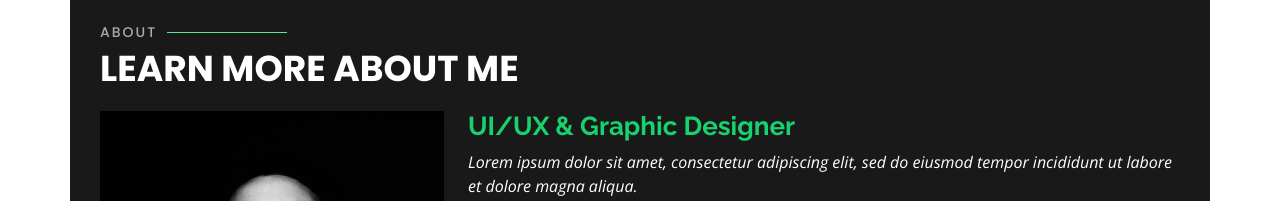
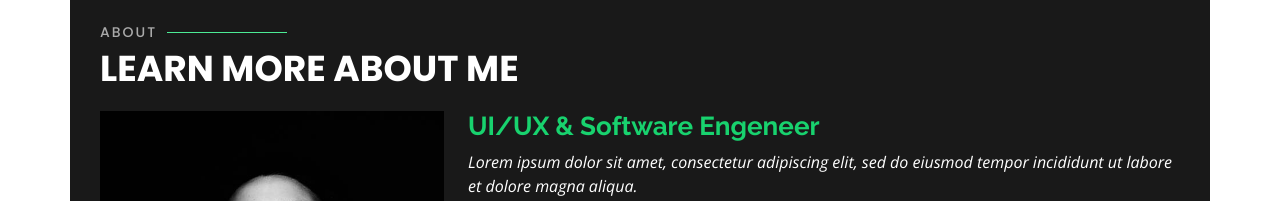
Before and after one commit to nicholasliversage/nicholasliversage, a plain HTML site: page index.html in a window 1280 px wide. Shown: the part 802-1003 px from the top of the page. Drawn offline with nearby package versions, Linux system fonts and the light colour scheme.

Commit message:
text update

```diff
--- a/index.html
+++ b/index.html
@@ -127,7 +127,7 @@
         <img src="assets/img/me.jpg" class="img-fluid" alt="">
       </div>
       <div class="col-lg-8 pt-4 pt-lg-0 content" data-aos="fade-left">
-        <h3>UI/UX &amp; Graphic Designer</h3>
+        <h3>UI/UX &amp; Software Engeneer</h3>
         <p class="fst-italic">
           Lorem ipsum dolor sit amet, consectetur adipiscing elit, sed do eiusmod tempor incididunt ut labore et dolore
           magna aliqua.
```
